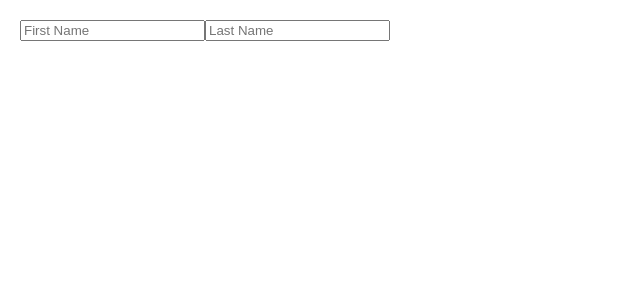
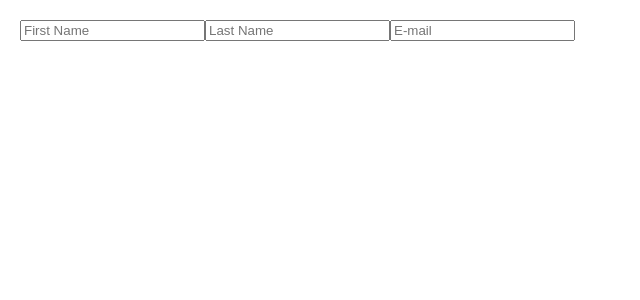
Before and after one commit to mayamauchi/MemeGenerator, a React (Create React App) app: page / in a window 1280 px wide. Shown: the top 300 px of the page, without its empty margins (0-640 px from the left). Built offline with nearby package versions, Linux system fonts and the light colour scheme.

Commit message:
Forms: handle input change, state object

```diff
--- a/src/Practices/Components/form.css
+++ b/src/Practices/Components/form.css
@@ -1,6 +1,6 @@
-* {
+/** {
     box-sizing: border-box;
-}
+}*/
 
 body {
     margin: 0;
--- a/src/Practices/Form.js
+++ b/src/Practices/Form.js
@@ -2,20 +2,23 @@ import React from "react"
 import "./Components/form.css"
 
 export default function Form() {
-    const [firstName, setFirstName] = React.useState("")
-    const [lastName, setLastName] = React.useState("")
+    const [formData, setFormData] = React.useState(
+        {firstName: "", lastName: "", email: ""}
+    )
+
     /**
-     * Challenge: Track the applicant's last name as well
+     * Challenge: add an email field/state to the form
      */
-        console.log(firstName)
-        console.log(lastName)
 
-    function handleFirstNameChange(event) {
-        setFirstName(event.target.value)
-    }
+    console.log(formData)
 
-    function handleLastNameChange(event) {
-        setLastName(event.target.value)
+    function handleChange(event) {
+        setFormData(prevFormData => {
+            return {
+                ...prevFormData,
+                [event.target.name]: event.target.value
+            }
+        })
     }
 
     return (
@@ -23,12 +26,20 @@ export default function Form() {
             <input
                 type="text"
                 placeholder="First Name"
-                onChange={handleFirstNameChange}
+                onChange={handleChange}
+                name="firstName"
             />
             <input
                 type="text"
                 placeholder="Last Name"
-                onChange={handleLastNameChange}
+                onChange={handleChange}
+                name="lastName"
+            />
+            <input
+                type="email"
+                placeholder="E-mail"
+                onChange={handleChange}
+                name="email"
             />
         </form>
     )
```
